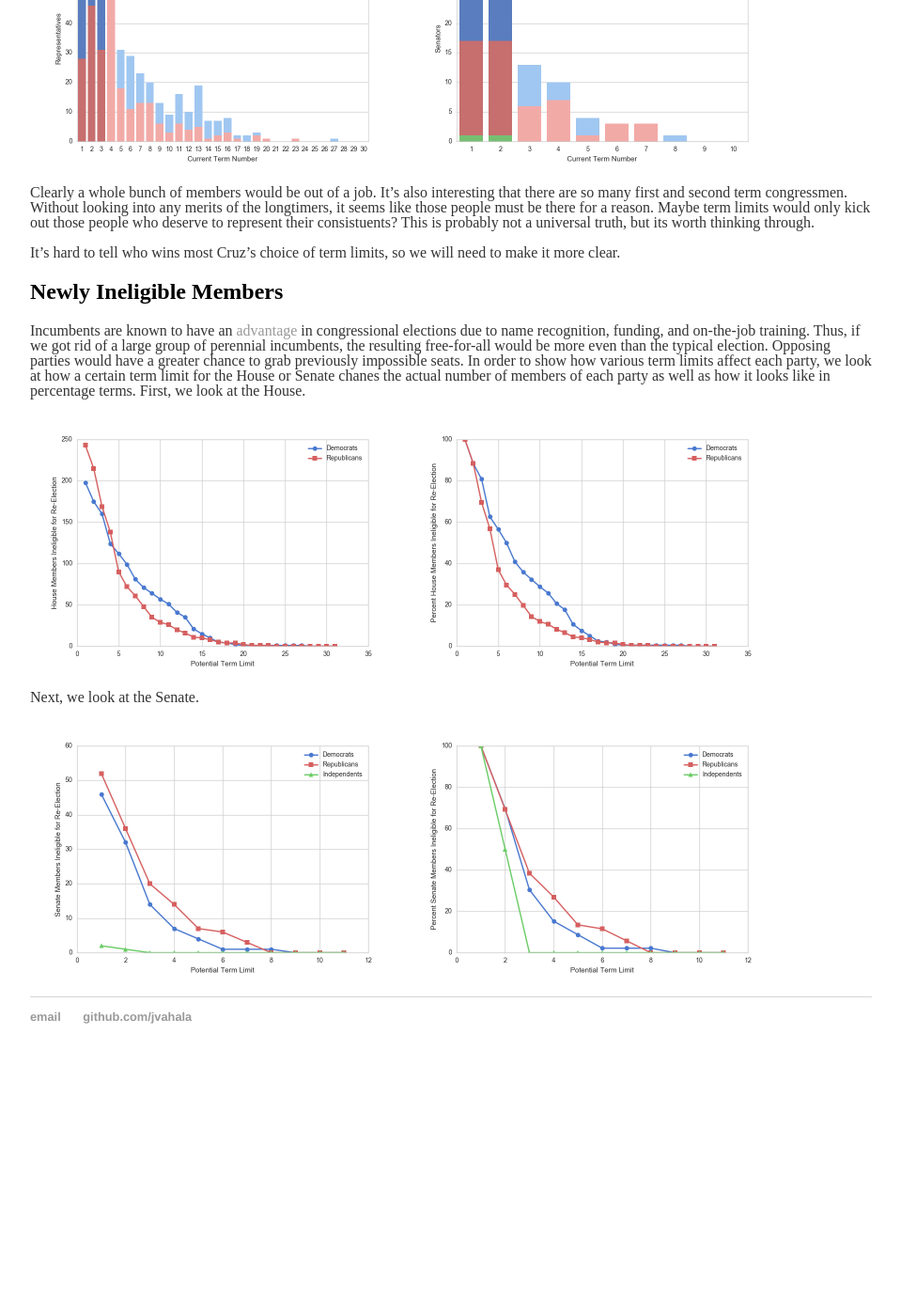
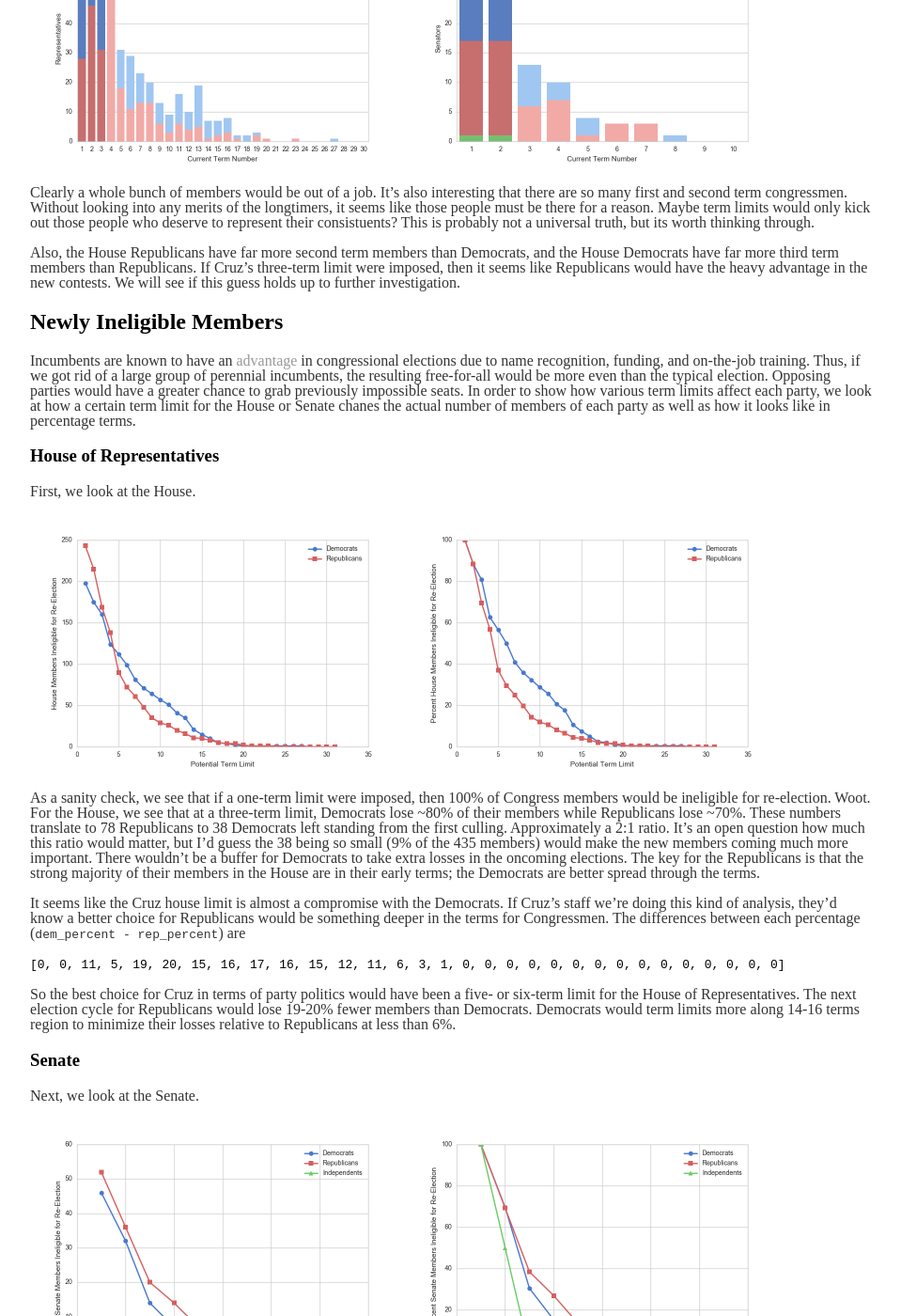
Before and after one commit to jvahala/jvahala.github.io, a Jekyll site: the page built from _posts/2017-01-06-Cruz-Term-Limits-Analysis.md, in a window 1280 px wide and 1400 px high, scrolled down 656 px. Shown: the whole window at 94% size, without its empty margins (160-1119 px from the left). Built offline with Jekyll 4.4.1, drawn with Linux system fonts in a browser that asks for light colours; before the commit the page ends 1805 px from its top, so only the background shows below that; some of the changed text lies outside the part shown.

Commit message:
Update 2017-01-06-Cruz-Term-Limits-Analysis.md

````diff
--- a/_posts/2017-01-06-Cruz-Term-Limits-Analysis.md
+++ b/_posts/2017-01-06-Cruz-Term-Limits-Analysis.md
@@ -25,16 +25,40 @@ Using data collected with the [congress-legislators](https://github.com/unitedst
 
 Clearly a whole bunch of members would be out of a job. It's also interesting that there are so many first and second term congressmen. Without looking into any merits of the longtimers, it seems like those people must be there for a reason. Maybe term limits would only kick out those people who deserve to represent their consistuents? This is probably not a universal truth, but its worth thinking through.
 
-It's hard to tell who wins most Cruz's choice of term limits, so we will need to make it more clear.
+Also, the House Republicans have far more second term members than Democrats, and the House Democrats have far more third term members than Republicans. If Cruz's three-term limit were imposed, then it seems like Republicans would have the heavy advantage in the new contests. We will see if this guess holds up to further investigation.
 
 ## Newly Ineligible Members
 
-Incumbents are known to have an [advantage](http://www.thisnation.com/question/016.html) in congressional elections due to name recognition, funding, and on-the-job training. Thus, if we got rid of a large group of perennial incumbents, the resulting free-for-all would be more even than the typical election. Opposing parties would have a greater chance to grab previously impossible seats. In order to show how various term limits affect each party, we look at how a certain term limit for the House or Senate chanes the actual number of members of each party as well as how it looks like in percentage terms. First, we look at the House.
+Incumbents are known to have an [advantage](http://www.thisnation.com/question/016.html) in congressional elections due to name recognition, funding, and on-the-job training. Thus, if we got rid of a large group of perennial incumbents, the resulting free-for-all would be more even than the typical election. Opposing parties would have a greater chance to grab previously impossible seats. In order to show how various term limits affect each party, we look at how a certain term limit for the House or Senate chanes the actual number of members of each party as well as how it looks like in percentage terms.
+
+### House of Representatives
+First, we look at the House.
 
 ![alt text][House-Ineligible-Counts]{:width="400px"}
 ![alt text][House-Ineligible-Percents]{:width="400px"}
 
+As a sanity check, we see that if a one-term limit were imposed, then 100% of Congress members would be ineligible for re-election. Woot. For the House, we see that at a three-term limit, Democrats lose ~80% of their members while Republicans lose ~70%. These numbers translate to 78 Republicans to 38 Democrats left standing from the first culling. Approximately a 2:1 ratio. It's an open question how much this ratio would matter, but I'd guess the 38 being so small (9% of the 435 members) would make the new members coming much more important. There wouldn't be a buffer for Democrats to take extra losses in the oncoming elections. The key for the Republicans is that the strong majority of their members in the House are in their early terms; the Democrats are better spread through the terms.
+
+It seems like the Cruz house limit is almost a compromise with the Democrats. If Cruz's staff we're doing this kind of analysis, they'd know a better choice for Republicans would be something deeper in the terms for Congressmen. The differences between each percentage (`dem_percent - rep_percent`) are
+```
+[0, 0, 11, 5, 19, 20, 15, 16, 17, 16, 15, 12, 11, 6, 3, 1, 0, 0, 0, 0, 0, 0, 0, 0, 0, 0, 0, 0, 0, 0, 0]
+```
+So the best choice for Cruz in terms of party politics would have been a five- or six-term limit for the House of Representatives. The next election cycle for Republicans would lose 19-20% fewer members than Democrats. Democrats would term limits more along 14-16 terms region to minimize their losses relative to Republicans at less than 6%.
+
+### Senate
 Next, we look at the Senate.
 
 ![alt text][Senate-Ineligible-Counts]{:width="400px"}
 ![alt text][Senate-Ineligible-Percents]{:width="400px"}
+
+We see from the percentage plot that Cruz's proposed two-term limit would do nothing to the immediate ratio between Republicans and Democrats. Thus, there's no hit to Republicans or Democrats. But, if we look at the percent difference values (again, `dem_percent - rep_percent`), we have
+```
+[0, 0, -8, -11, -4, -9, -3, 2, 0, 0, 0]
+```
+So Democrats would actually be better served by longer (once again) term limits than those proposed. Their ideal term limit seems to be four terms, which results in an 11% swing in their favor. Republicans would much prefer the proposed term limit.
+
+## Future Work
+
+Later I plan to look into each district that would be lost with Cruz's term limits and see the margin of victory of the incumbent in each. From this, I'll infer how the district leans party-wise and whether its drawn well enough to fend off the opposing party. I'll then make a prediction of how the shift of power would change under various term limit programs.
+
+I also would like to add more research and links about how term limits have worked or failed in the past, so I (and others) can make educated decisions about supporting such an ammendment to the constitution (with our votes for congress members).
````
